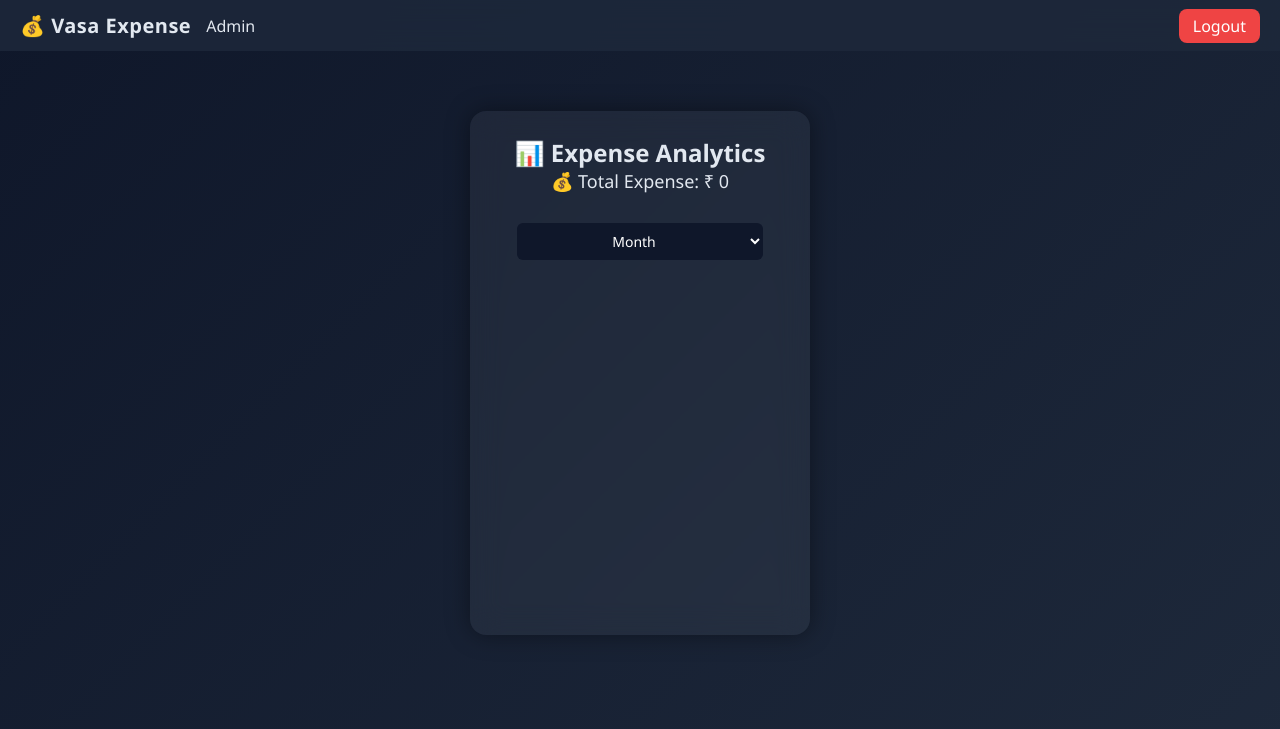
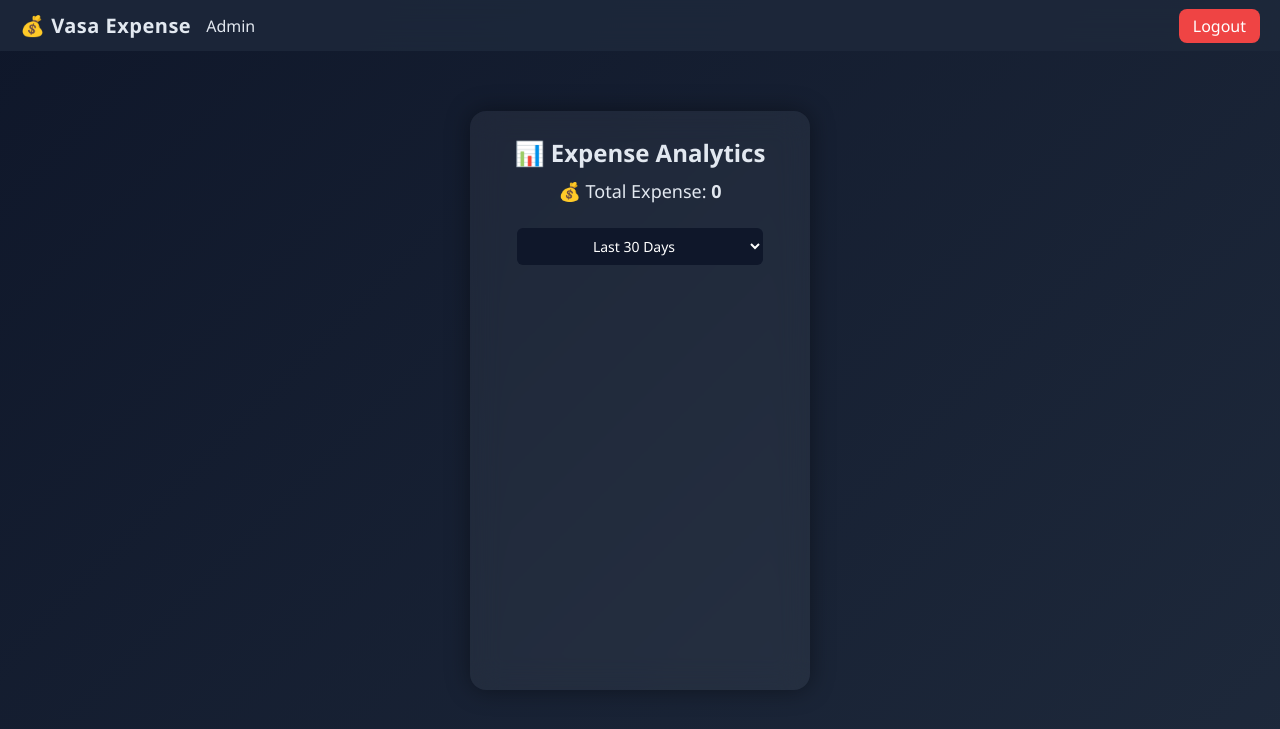
Before and after one commit to Vasanth-hub-art/Vasa-Expense, a Flask app: page /analytics in a window 1280 px wide. Shown: the top 729 px of the page. Run offline with Flask 3, Linux system fonts and the light colour scheme; the visitor is signed in with stand-in values (Sample User, id 1); data that the repository does not hold is empty; a map, chart or similar area stays blank; parts of the project's set-up code (start-up, migrations or seed data) failed here and were passed over; some libraries are stand-ins or nearby versions.

Commit message:
Update analytics.html

```diff
--- a/templates/analytics.html
+++ b/templates/analytics.html
@@ -5,76 +5,100 @@
 
     <h2>📊 Expense Analytics</h2>
 
-    <!-- 💰 TOTAL -->
-    <div style="margin-bottom:15px; font-size:18px;">
-        💰 Total Expense: ₹ <span id="total">0</span>
+    <!-- TOTAL -->
+    <div style="margin:10px 0; font-size:18px;">
+        💰 Total Expense: <b id="total">0</b>
     </div>
 
     <!-- FILTER -->
     <select id="filter" class="filter">
-        <option value="day">Day</option>
-        <option value="week">Week</option>
-        <option value="month" selected>Month</option>
-        <option value="year">Year</option>
+        <option value="day">Today</option>
+        <option value="week">Last 7 Days</option>
+        <option value="month" selected>Last 30 Days</option>
+        <option value="year">Last 1 Year</option>
     </select>
 
     <!-- CHART -->
-    <div style="height:350px;">
+    <div style="height: 380px; margin-top:20px;">
         <canvas id="chart"></canvas>
     </div>
 
+    <!-- NO DATA -->
+    <p id="noData" style="display:none; color:#94a3b8; margin-top:10px;">
+        No expense data available
+    </p>
+
 </div>
 
+<!-- Chart.js -->
 <script src="https://cdn.jsdelivr.net/npm/chart.js"></script>
 
 <script>
+
 let chartInstance = null;
 
-function loadChart() {
+async function loadChart() {
 
-    const filter = document.getElementById("filter").value;
+    const filterValue = document.getElementById("filter").value;
 
-    fetch("/analytics-data?filter=" + filter)
-    .then(res => res.json())
-    .then(data => {
+    const res = await fetch("/analytics-data?filter=" + filterValue);
+    const data = await res.json();
 
-        // 💰 total update
-        document.getElementById("total").innerText = data.total;
+    // TOTAL
+    document.getElementById("total").innerText = "₹ " + data.total;
+
+    const noData = document.getElementById("noData");
+
+    // NO DATA CASE
+    if (!data.categories || data.categories.length === 0) {
+
+        if (chartInstance) chartInstance.destroy();
+
+        noData.style.display = "block";
+        return;
+    }
+
+    noData.style.display = "none";
 
     const ctx = document.getElementById("chart").getContext("2d");
 
-        if (chartInstance) chartInstance.destroy();
+    // destroy old chart
+    if (chartInstance) {
+        chartInstance.destroy();
+    }
 
+    // BAR CHART (BEST FOR EXPENSE ANALYTICS)
     chartInstance = new Chart(ctx, {
-            type: "doughnut",
+        type: "bar",
         data: {
             labels: data.categories,
             datasets: [{
+                label: "Expenses (₹)",
                 data: data.amounts,
-                    backgroundColor: [
-                        "#60a5fa",
-                        "#34d399",
-                        "#fbbf24",
-                        "#f87171",
-                        "#a78bfa",
-                        "#38bdf8"
-                    ]
+                backgroundColor: "#60a5fa"
             }]
         },
         options: {
             responsive: true,
-                maintainAspectRatio: false
+            maintainAspectRatio: false,
+            plugins: {
+                legend: { display: false }
+            },
+            scales: {
+                y: {
+                    beginAtZero: true
                 }
-        });
-
+            }
+        }
     });
 }
 
-// load initially
+// initial load
 loadChart();
 
 // filter change
 document.getElementById("filter").addEventListener("change", loadChart);
+
 </script>
 
 {% endblock %}
```
Lines whose indentation alone changed are shown as unchanged.
